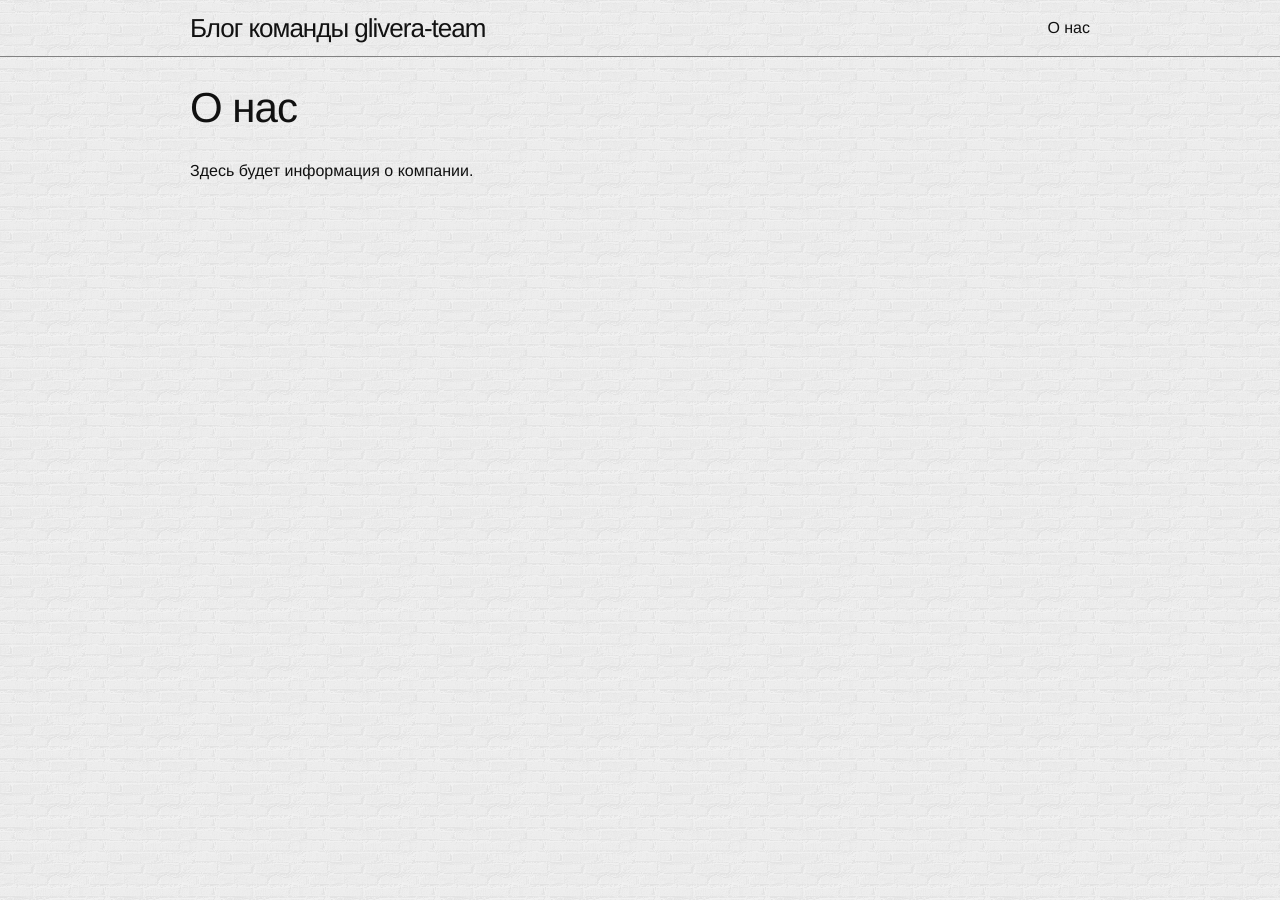
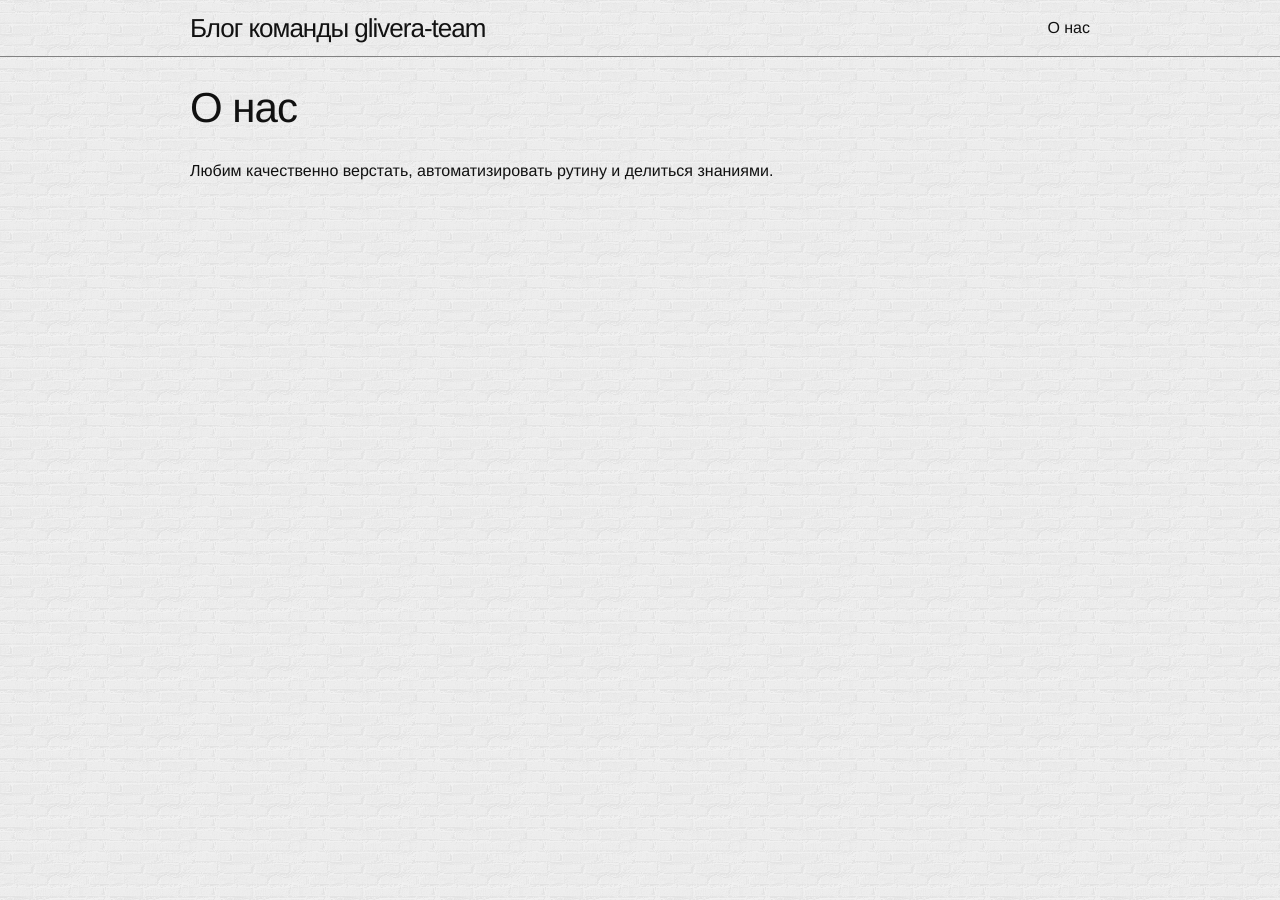
Before and after one commit to glivera-team/glivera-team.github.io, a Jekyll site: the page built from about.md, in a window 1280 px wide. Built offline with Jekyll 4.4.1, drawn with Linux system fonts in a browser that asks for light colours.

Commit message:
change about text

```diff
--- a/about.md
+++ b/about.md
@@ -4,4 +4,4 @@
 permalink: /about/
 ---
 
-Здесь будет информация о компании.
+Любим качественно верстать, автоматизировать рутину и делиться знаниями.
```
